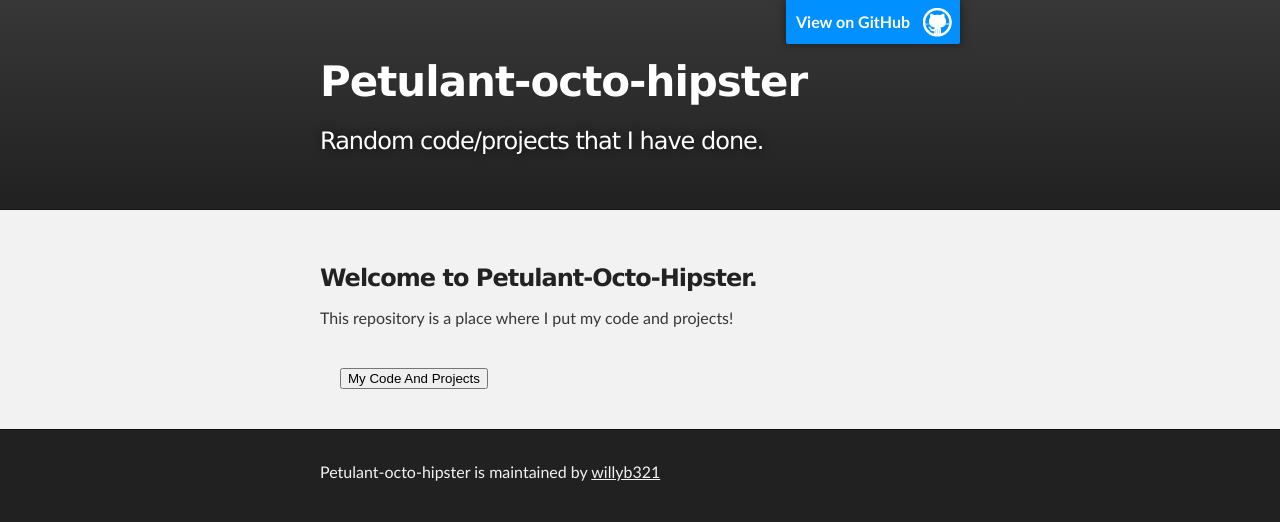
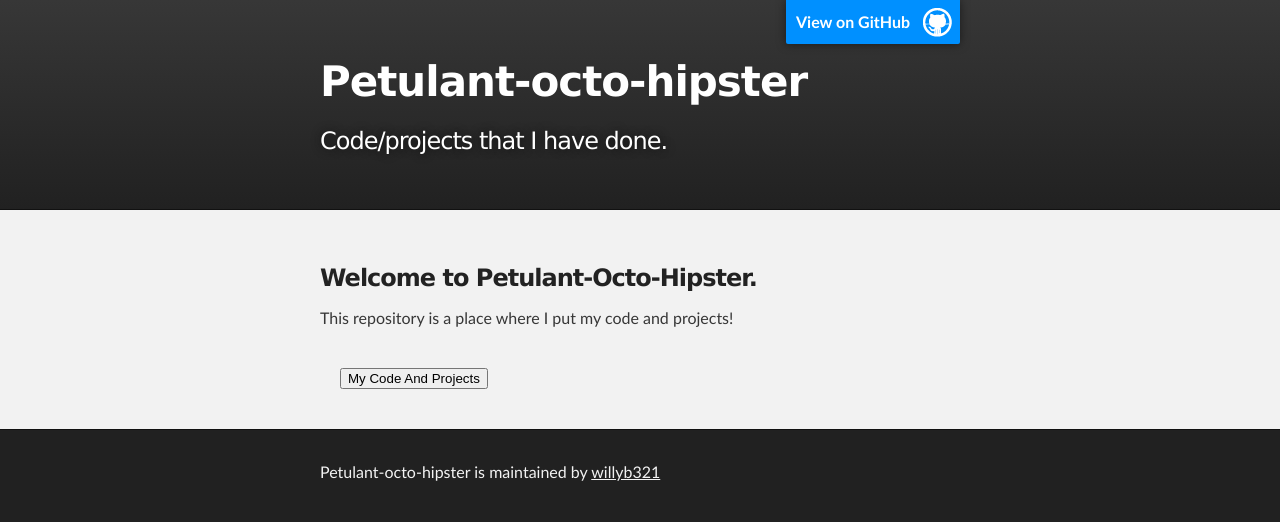
Before and after one commit to willyb321/petulant-octo-hipster, a plain HTML site: page index.html in a window 1280 px wide. Drawn offline with Linux system fonts and the light colour scheme.

Commit message:
edited tagline

```diff
--- a/index.html
+++ b/index.html
@@ -4,7 +4,7 @@
   <head>
     <meta charset='utf-8'>
     <meta http-equiv="X-UA-Compatible" content="chrome=1">
-    <meta name="description" content="Petulant-octo-hipster : Random code/projects that I have done.">
+    <meta name="description" content="Petulant-octo-hipster : Code/projects that I have done.">
     <link rel="stylesheet" type="text/css" media="screen" href="stylesheets/stylesheet.css">
 
     <title>Petulant-Octo-Hipster</title>
@@ -28,7 +28,7 @@
           <a id="forkme_banner" href="https://github.com/willyb321/petulant-octo-hipster">View on GitHub</a>
 
           <h1 id="project_title"><a href="index.html" style="color:white">Petulant-octo-hipster</a></h1>
-          <h2 id="project_tagline">Random code/projects that I have done.</h2>
+          <h2 id="project_tagline">Code/projects that I have done.</h2>
         </header>
     </div>
 
```
